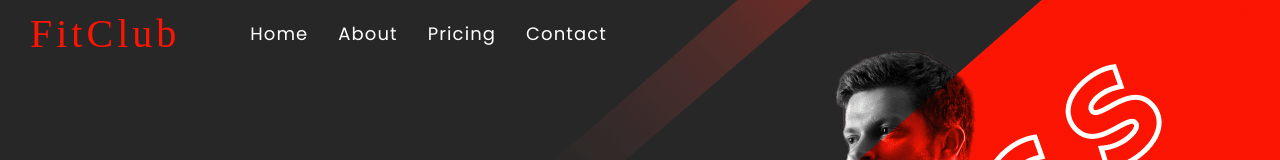
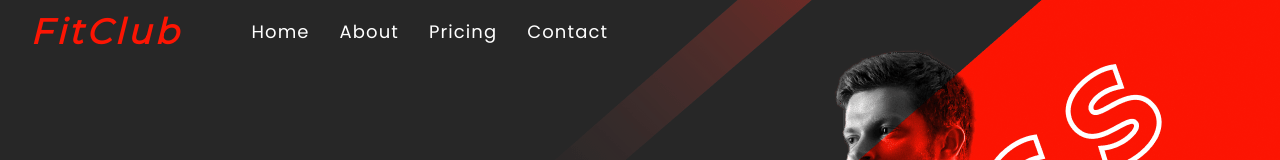
Before and after one commit to S-I-Supto/fitness-website, a React (Vite) app: page / in a window 1280 px wide. Shown: the top 160 px of the page. Built offline with nearby package versions, Linux system fonts and the light colour scheme.

Commit message:
changed navbar fonts

```diff
--- a/src/components/HeroSection/HeroSection.jsx
+++ b/src/components/HeroSection/HeroSection.jsx
@@ -1,5 +1,4 @@
 import React from 'react'
-import { Stack } from '@mui/system'
 import { Box, Typography, Button } from '@mui/material'
 import { motion } from "framer-motion";
 import { leftStyle, Parent } from '../motion';
--- a/src/components/Navbar/Navbar.css
+++ b/src/components/Navbar/Navbar.css
@@ -13,7 +13,7 @@ li>a {
     color: #fff;
     font-family: 'Poppins';
     font-size: 18px;
-    font-weight: 300;
+    font-weight: 200;
     cursor: pointer;
 }
 
@@ -38,9 +38,12 @@ li>a {
 }
 
 .logo {
-    font-size: 40px;
+    font-size: 35px;
     letter-spacing: 0.1em;
     color: #FC1503;
+    font-family: "Montserrat";
+    font-style: italic;
+    font-weight: 900;
 }
 
 ul {
--- a/src/components/Navbar/Navbar.jsx
+++ b/src/components/Navbar/Navbar.jsx
@@ -25,7 +25,7 @@ const Navbar = () => {
         <>
             <div className={`content flex`} style={{ backgroundColor: `${scrollYValue > 0 ? 'black' : ''}` }}>
                 <div className="left-side flex">
-                    <div className="logo TT-extraBold-italic">FitClub</div>
+                    <div className='logo'>FitClub</div>
                     <ul className={`nav-items flex ${statement ? "active" : ''}`}>
                         <li className='nav-item'><a onClick={() => {
                             window.scroll({
```
